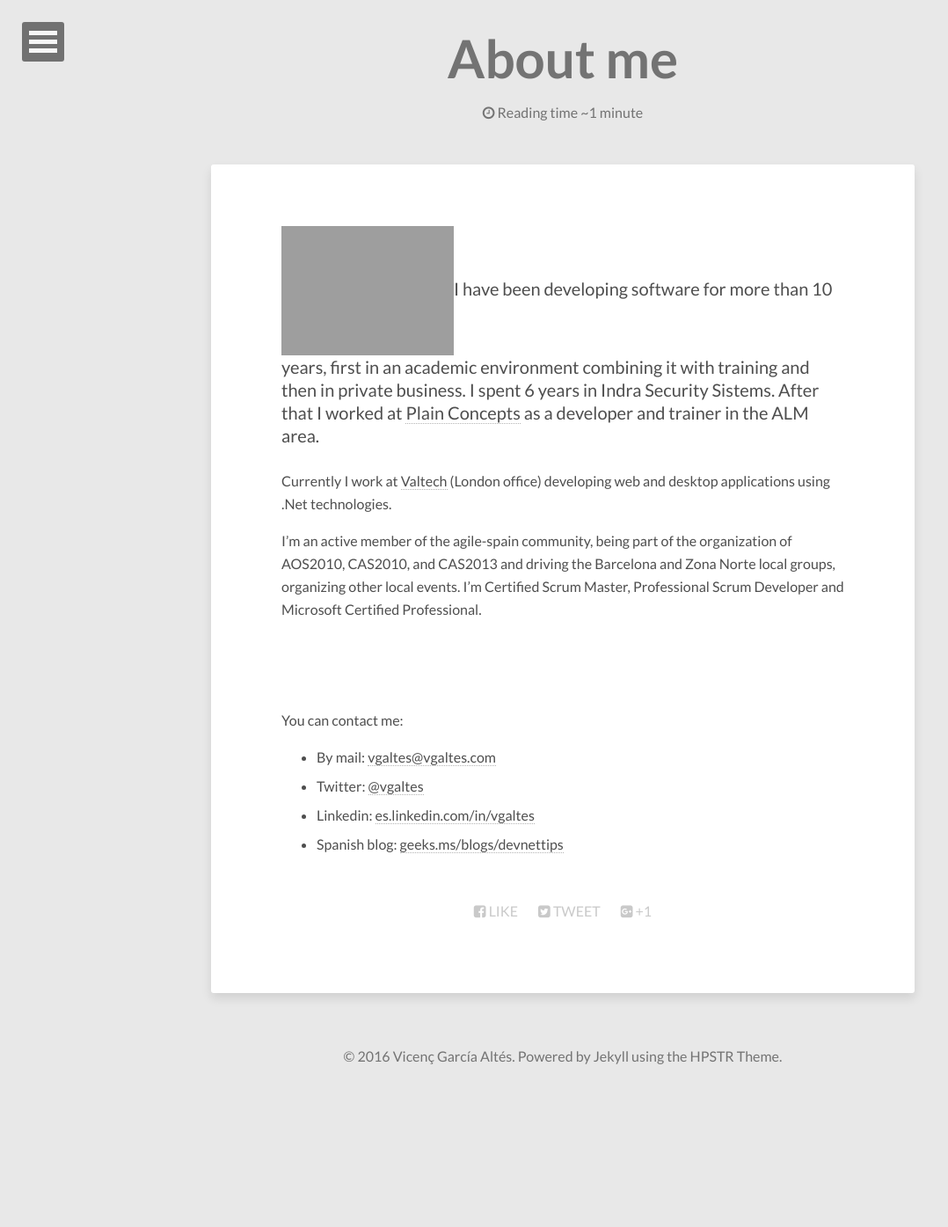
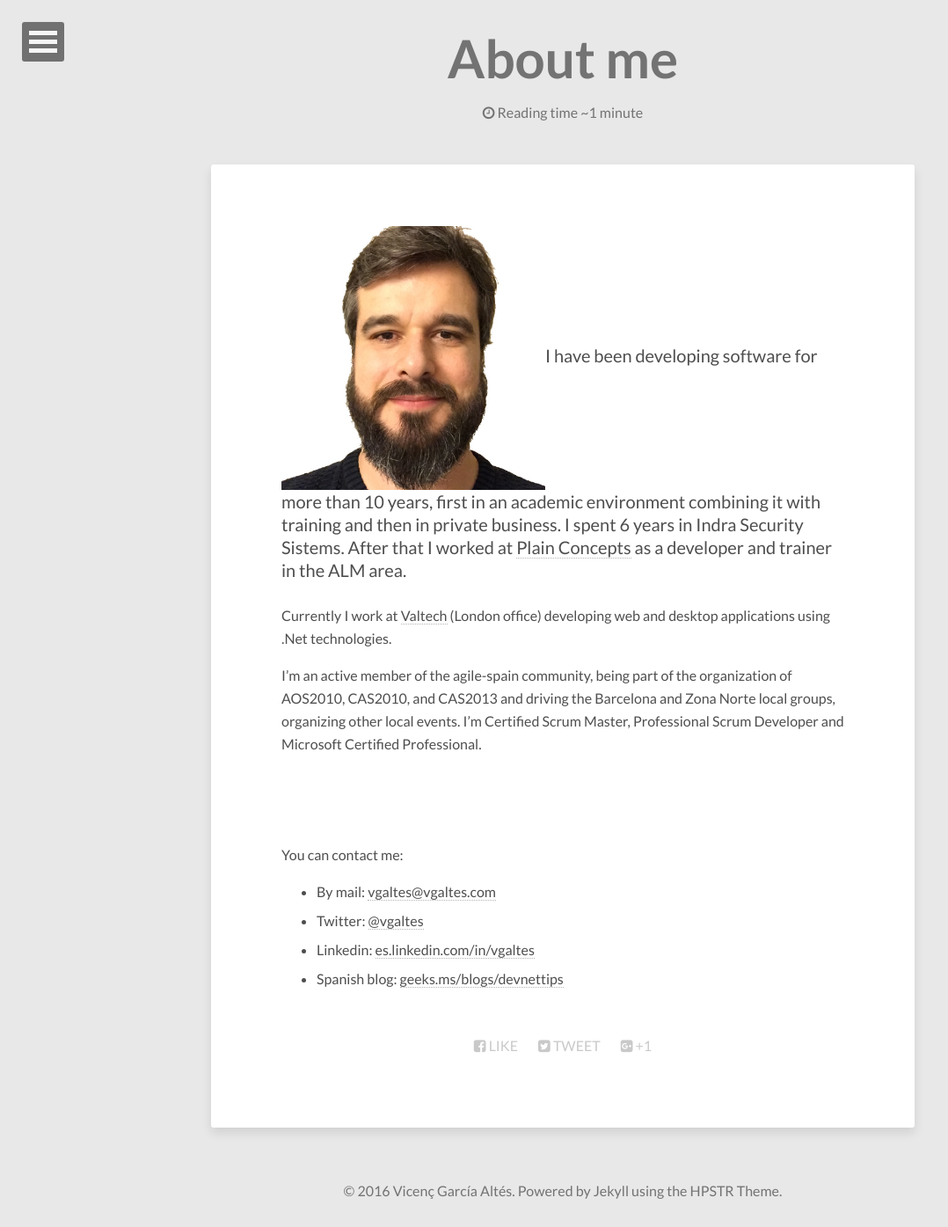
Before and after one commit to vgaltes/vgaltes.github.io, a Jekyll site: the page built from about/index.html, in a window 1280 px wide. Shown: the whole page at 88% size, without its empty margins (0-1078 px from the left). Built offline with Jekyll 4.4.1, drawn with Linux system fonts in a browser that asks for light colours; nearby versions of some CDN libraries; before the commit the page ends 1242 px from its top, so only the background shows below that.

Commit message:
Updated image in about me

```diff
--- a/about/index.html
+++ b/about/index.html
@@ -19,7 +19,7 @@ categories:
 tags: []
 comments: false
 ---
-<p><a href="../images/vgaltes.jpg"><img class="alignleft size-medium wp-image-19" src="http://vgaltes.com/wp-content/uploads/2013/03/foto_vgaltes-196x300.jpg" alt="foto_vgaltes" width="196" height="300" /></a>I have been developing software for more than 10 years, first in an academic environment combining it with training and then in private business. I spent 6 years in Indra Security Sistems. After that I worked at <a title="Plain Concepts" href="http://www.plainconcepts.com" target="_blank">Plain Concepts</a> as a developer and trainer in the ALM area.</p>
+<p><a href="../images/vgaltes.jpg"><img class="alignleft size-medium wp-image-19" src="../images/vgaltes.jpg" alt="foto_vgaltes" width="300" height="300" /></a>I have been developing software for more than 10 years, first in an academic environment combining it with training and then in private business. I spent 6 years in Indra Security Sistems. After that I worked at <a title="Plain Concepts" href="http://www.plainconcepts.com" target="_blank">Plain Concepts</a> as a developer and trainer in the ALM area.</p>
 <p>Currently I work at <a href="https://www.valtech.com" target="_blank">Valtech</a> (London office) developing web and desktop applications using .Net technologies.</p>
 <p>I’m an active member of the agile-spain community, being part of the organization of AOS2010, CAS2010, and CAS2013 and driving the Barcelona and Zona Norte local groups, organizing other local events. I’m Certified Scrum Master, Professional Scrum Developer and Microsoft Certified Professional.</p>
 <p>&nbsp;</p>
```
